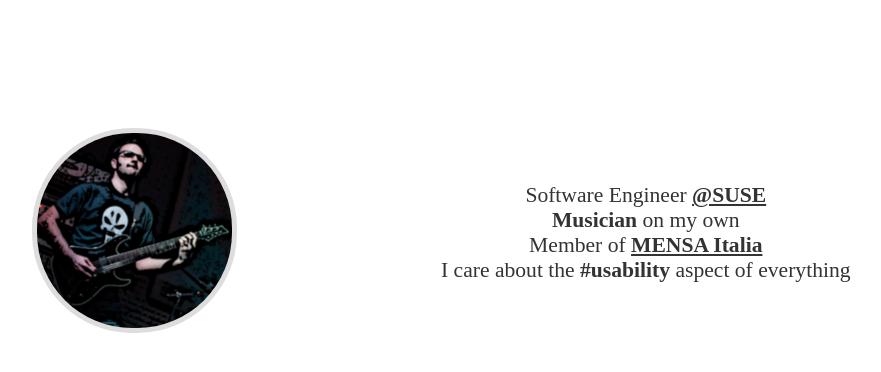
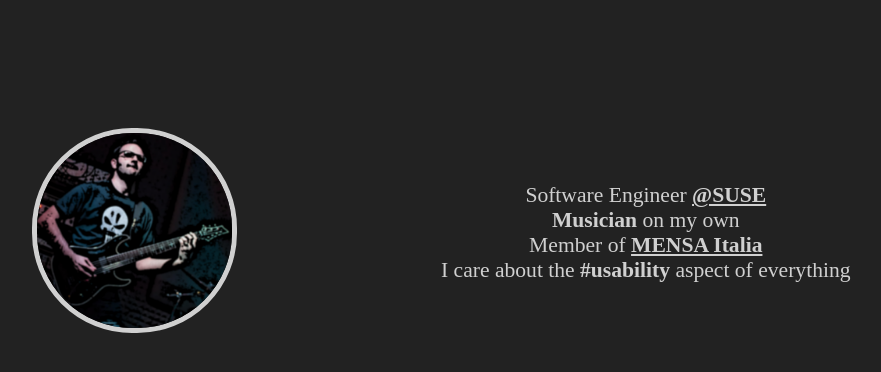
Before and after one commit to ncounter/darioleidi.com, a plain HTML site: page index.html in a window 1280 px wide. Shown: the whole page, without its empty margins (96-977 px from the left). Drawn offline with Linux system fonts and the light colour scheme; a web font is replaced by a local one.

Commit message:
Dark mode

```diff
--- a/style.css
+++ b/style.css
@@ -3,8 +3,8 @@ html, body {
   font-size: 18px;
   margin: 0 auto;
   padding: 0;
-  background: #fff;
-  color: #333;
+  background: #222;
+  color: #d0d0d0;
 }
 
 * {
@@ -35,7 +35,7 @@ section {
 #me-image > img {
   width: 100%;
   border-radius: 100px;
-  border: .3em solid #ddd;
+  border: .3em solid #d0d0d0;
 }
 #me-bio {
   width: 79%;
```
